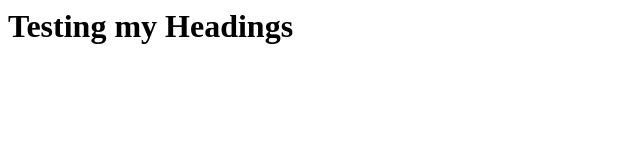
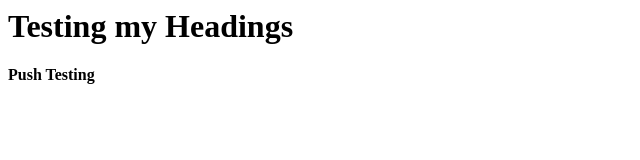
Before and after one commit to GeeTangy/IIT, a plain HTML site: page index.html in a window 1280 px wide. Shown: the full height of the page, 0-640 px from the left. Drawn offline with Linux system fonts and the light colour scheme.

Commit message:
Push text

```diff
--- a/index.html
+++ b/index.html
@@ -2,7 +2,7 @@
   <body>
 
    <h1>Testing my Headings</h1>
-
+   <b>Push Testing</b>
   </body>
 
 </html>
```
